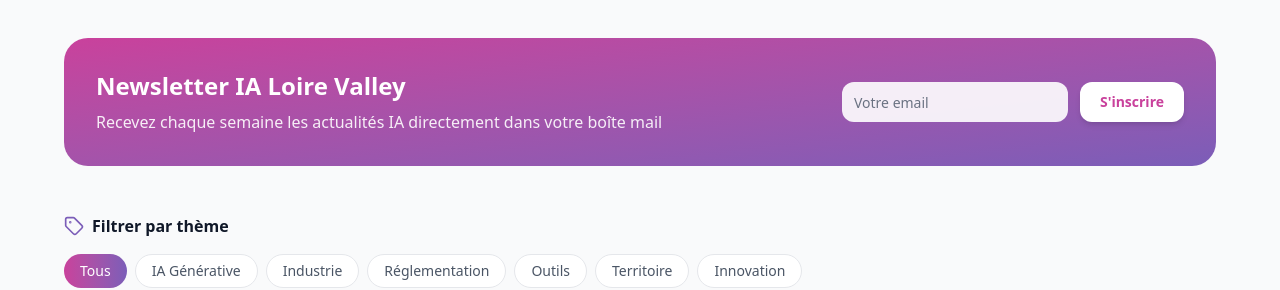
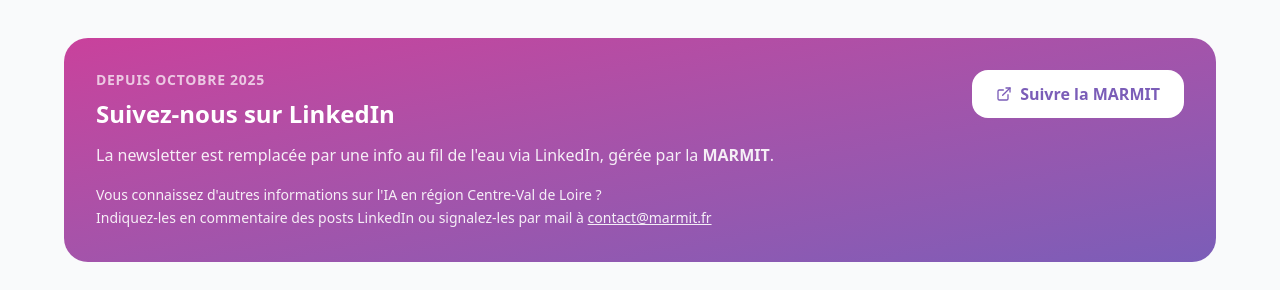
Before and after one commit to keilua/ia-loire-valley, a React (Vite) app: page /actualites in a window 1280 px wide. Shown: the part 302-592 px from the top of the page. Built offline with nearby package versions, Linux system fonts and the light colour scheme; no server answers.

Commit message:
feat: logo dans menu déroulant

```diff
--- a/src/components/layout/Navbar.tsx
+++ b/src/components/layout/Navbar.tsx
@@ -1,17 +1,17 @@
 import { useState, useEffect } from 'react'
 import { Link, useLocation } from 'react-router-dom'
-import { Menu, X, ChevronDown } from 'lucide-react'
+import { Menu, X, ChevronDown, Lightbulb, Rocket, Users, GraduationCap, Euro } from 'lucide-react'
 import logo from '../../assets/LOGO IA LOIRE VALLEY.png'
 import { motion, AnimatePresence } from 'framer-motion'
 import { Button } from '../ui/Button'
 import { cn } from '../../utils/cn'
 
 const services = [
-  { label: 'Découvrir l\'IA', href: '/decouvrir-ia', desc: 'Comprendre les fondamentaux' },
-  { label: 'Diagnostic IA', href: '/lancer-projet', desc: 'Structurer votre démarche IA' },
-  { label: 'Trouver un expert', href: '/experts', desc: 'Identifier le bon partenaire' },
-  { label: 'Se former à l\'IA', href: '/se-former', desc: 'Monter en compétences' },
-  { label: 'Aides & financements', href: '/aides', desc: 'Subventions, prêts, fiscalité' },
+  { label: 'Découvrir l\'IA', href: '/decouvrir-ia', desc: 'Comprendre les fondamentaux', icon: Lightbulb, color: 'from-magenta to-rose' },
+  { label: 'Diagnostic IA', href: '/lancer-projet', desc: 'Structurer votre démarche IA', icon: Rocket, color: 'from-violet to-magenta' },
+  { label: 'Trouver un expert', href: '/experts', desc: 'Identifier le bon partenaire', icon: Users, color: 'from-orange to-magenta' },
+  { label: 'Se former à l\'IA', href: '/se-former', desc: 'Monter en compétences', icon: GraduationCap, color: 'from-rose to-violet' },
+  { label: 'Aides & financements', href: '/aides', desc: 'Subventions, prêts, fiscalité', icon: Euro, color: 'from-violet to-rose' },
 ]
 
 export function Navbar() {
@@ -77,12 +77,17 @@
                         <Link
                           key={service.href}
                           to={service.href}
-                          className="flex flex-col px-4 py-3 rounded-xl hover:bg-magenta/5 transition-colors group"
+                          className="flex items-center gap-3 px-3 py-2.5 rounded-xl hover:bg-magenta/5 transition-colors group"
                         >
-                          <span className="text-sm font-semibold text-gray-900 group-hover:text-magenta transition-colors">
-                            {service.label}
-                          </span>
-                          <span className="text-xs text-gray-500 mt-0.5">{service.desc}</span>
+                          <div className={`w-8 h-8 rounded-lg bg-linear-to-br ${service.color} flex items-center justify-center shrink-0`}>
+                            <service.icon className="w-4 h-4 text-white" />
+                          </div>
+                          <div>
+                            <span className="block text-sm font-semibold text-gray-900 group-hover:text-magenta transition-colors">
+                              {service.label}
+                            </span>
+                            <span className="text-xs text-gray-500">{service.desc}</span>
+                          </div>
                         </Link>
                       ))}
                     </div>
@@ -129,10 +134,15 @@
                 <Link
                   key={service.href}
                   to={service.href}
-                  className="flex flex-col px-3 py-3 rounded-xl hover:bg-gray-50 transition-colors"
+                  className="flex items-center gap-3 px-3 py-2.5 rounded-xl hover:bg-gray-50 transition-colors"
                 >
-                  <span className="text-sm font-semibold text-gray-900">{service.label}</span>
-                  <span className="text-xs text-gray-500">{service.desc}</span>
+                  <div className={`w-8 h-8 rounded-lg bg-linear-to-br ${service.color} flex items-center justify-center shrink-0`}>
+                    <service.icon className="w-4 h-4 text-white" />
+                  </div>
+                  <div>
+                    <span className="block text-sm font-semibold text-gray-900">{service.label}</span>
+                    <span className="text-xs text-gray-500">{service.desc}</span>
+                  </div>
                 </Link>
               ))}
               <div className="border-t border-gray-100 pt-3 mt-3 space-y-1">
--- a/src/pages/AidesPage.tsx
+++ b/src/pages/AidesPage.tsx
@@ -126,7 +126,7 @@
           <p className="text-gray-500 mb-6">Annuaires et guides pour trouver d'autres aides adaptées à votre situation.</p>
           <div className="grid md:grid-cols-3 gap-4">
             {[
-              { name: 'AI Partner', desc: 'Guide complet des aides publiques IA pour PME et ETI en 2025', url: 'https://ai-partner.fr/fr/blog/aides-publiques-pour-financer-les-projets-dintelligence-artificielle-en-2025-pour-les-pme-et-eti' },
+              { name: 'Aides Entreprises', desc: 'Annuaire complet des aides publiques pour les entreprises françaises', url: 'https://www.aides-entreprises.fr/' },
               { name: 'France Num', desc: 'Moteur de recherche officiel des aides à la transformation numérique', url: 'https://www.francenum.gouv.fr/aides-financieres/trouver-une-aide-financiere' },
               { name: 'Les-Aides.fr', desc: 'Annuaire national de toutes les aides publiques aux entreprises', url: 'https://les-aides.fr' },
             ].map((r, i) => (
--- a/src/pages/NewsPage.tsx
+++ b/src/pages/NewsPage.tsx
@@ -1,8 +1,6 @@
 import { useState } from 'react'
 import { Link } from 'react-router-dom'
-import { ArrowLeft, Newspaper, ArrowRight, Calendar, Tag } from 'lucide-react'
-import { Button } from '../components/ui/Button'
-import { Input } from '../components/ui/input'
+import { ArrowLeft, Newspaper, ArrowRight, Calendar, Tag, ExternalLink } from 'lucide-react'
 import { Card } from '../components/ui/card'
 import { useNews } from '../hooks/useData'
 import { LoadingGrid, LoadingError } from '../components/ui/LoadingGrid'
@@ -20,8 +18,6 @@
 
 
 export function NewsPage() {
-  const [email, setEmail] = useState('')
-  const [subscribed, setSubscribed] = useState(false)
   const [selectedCategory, setSelectedCategory] = useState('all')
 
   const { data: articles = [], loading, error } = useNews()
@@ -46,35 +42,32 @@
           </p>
         </div>
 
-        {/* Newsletter */}
+        {/* LinkedIn info */}
         <Card className="p-8 mb-12 bg-linear-to-br from-magenta to-violet rounded-3xl text-white">
-          <div className="flex flex-col md:flex-row items-center gap-6">
+          <div className="flex flex-col md:flex-row items-start gap-6">
             <div className="flex-1">
-              <h2 className="text-2xl font-bold mb-2">Newsletter IA Loire Valley</h2>
-              <p className="opacity-90">Recevez chaque semaine les actualités IA directement dans votre boîte mail</p>
+              <p className="text-sm font-semibold uppercase tracking-wider opacity-70 mb-2">Depuis octobre 2025</p>
+              <h2 className="text-2xl font-bold mb-3">Suivez-nous sur LinkedIn</h2>
+              <p className="opacity-90 leading-relaxed mb-4">
+                La newsletter est remplacée par une info au fil de l'eau via LinkedIn, gérée par la <strong>MARMIT</strong>.
+              </p>
+              <p className="opacity-90 leading-relaxed text-sm">
+                Vous connaissez d'autres informations sur l'IA en région Centre-Val de Loire ?<br />
+                Indiquez-les en commentaire des posts LinkedIn ou signalez-les par mail à{' '}
+                <a href="mailto:contact@marmit.fr" className="underline hover:opacity-80 transition-opacity font-medium">
+                  contact@marmit.fr
+                </a>
+              </p>
             </div>
-            {subscribed ? (
-              <div className="bg-white/20 rounded-2xl px-6 py-3 text-white font-semibold">
-                ✓ Inscription confirmée !
-              </div>
-            ) : (
-              <form
-                onSubmit={e => { e.preventDefault(); setSubscribed(true) }}
-                className="flex flex-col sm:flex-row gap-3 w-full md:w-auto"
-              >
-                <Input
-                  type="email"
-                  placeholder="Votre email"
-                  value={email}
-                  onChange={e => setEmail(e.target.value)}
-                  required
-                  className="bg-white/90 border-none w-full sm:min-w-55 text-gray-900 placeholder:text-gray-500"
-                />
-                <Button type="submit" variant="white" className="rounded-xl whitespace-nowrap w-full sm:w-auto">
-                  S'inscrire
-                </Button>
-              </form>
-            )}
+            <a
+              href="https://www.linkedin.com/company/marmit/"
+              target="_blank"
+              rel="noopener noreferrer"
+              className="shrink-0 bg-white text-violet font-semibold px-6 py-3 rounded-2xl hover:bg-white/90 transition-colors flex items-center gap-2 w-full md:w-auto justify-center"
+            >
+              <ExternalLink className="w-4 h-4" />
+              Suivre la MARMIT
+            </a>
           </div>
         </Card>
 
```
